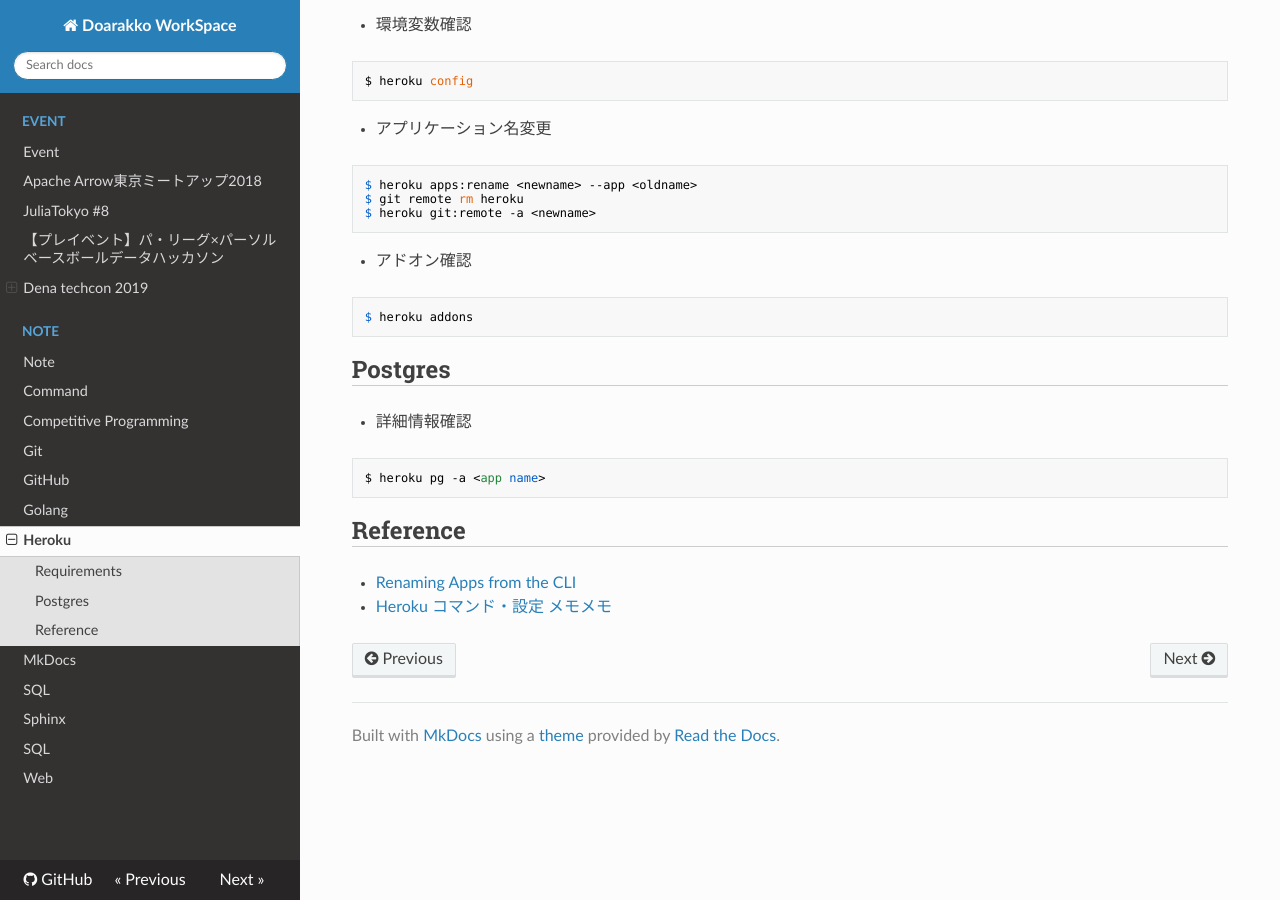
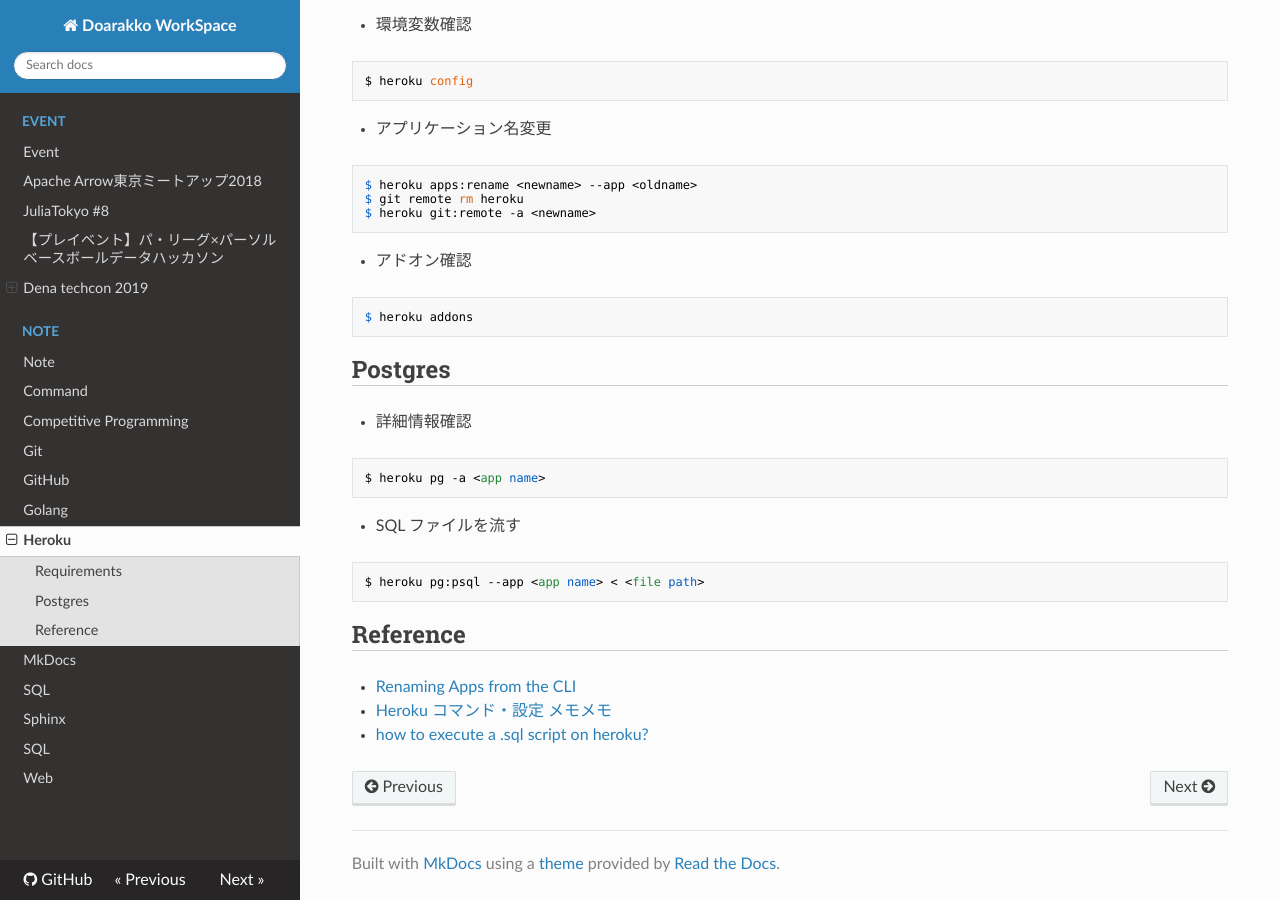
Before and after one commit to Doarakko/mkdocs-github-pages, an MkDocs documentation site: the page built from docs/note/heroku.md, in a window 1280 px wide and 900 px high, scrolled down 705 px. Built offline with MkDocs 1.6.1, drawn with Linux system fonts in a browser that asks for light colours; nearby versions of some CDN libraries.

Commit message:
add execute sql file

````diff
--- a/docs/note/heroku.md
+++ b/docs/note/heroku.md
@@ -48,7 +48,12 @@ $ heroku addons
 ```
 $ heroku pg -a <app name>
 ```
+- SQL ファイルを流す
+```
+$ heroku pg:psql --app <app name> < <file path>
+```
 
 ## Reference
 - [Renaming Apps from the CLI](https://devcenter.heroku.com/articles/renaming-apps)
 - [Heroku コマンド・設定 メモメモ](https://qiita.com/pugiemonn/items/0e69b7a29a384b356e65)
+- [how to execute a .sql script on heroku?](https://stackoverflow.com/questions/15237366/how-to-execute-a-sql-script-on-heroku)
````
